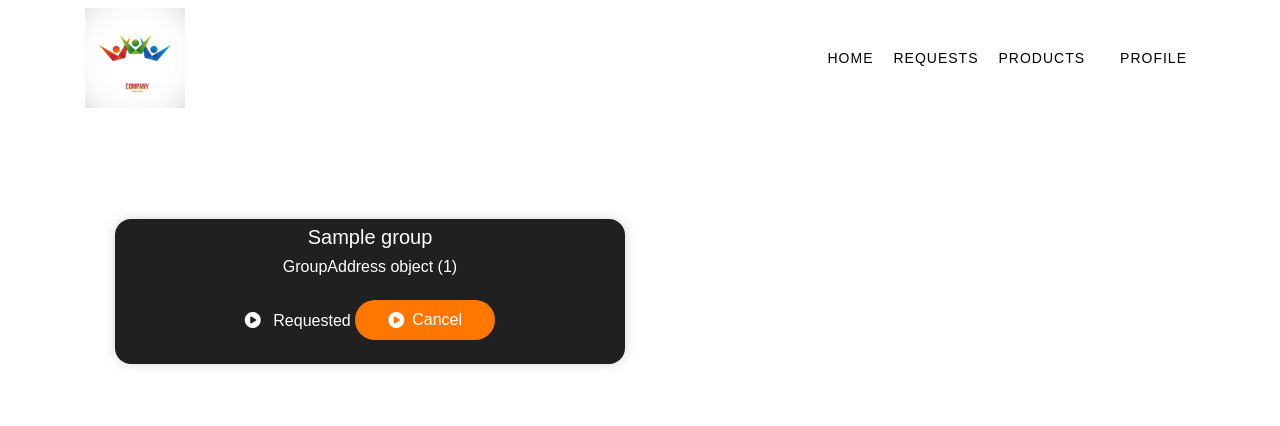
After one commit to samirpatil2000/HackathonProject, a Django app: page /view-send-joining-request/ in a window 1280 px wide. The commit adds this page. Shown: the top 426 px of the page. Run offline with Django 3.2, Linux system fonts and the light colour scheme; a user stored in the database is signed in; tables that the repository leaves empty hold one stand-in row (values such as "Sample post"); some libraries are stand-ins or nearby versions.

Commit message:
request send and cancel to joining group

```diff
--- a/product/models.py
+++ b/product/models.py
@@ -30,6 +30,16 @@ class Group(models.Model):
 
     def __str__(self):
         return str(self.name)
+
+
+class RequestForJoinGroup(models.Model):
+
+    user=models.OneToOneField(user,on_delete=models.CASCADE)
+    group=models.ForeignKey(Group,on_delete=models.CASCADE)
+    is_accepted= models.BooleanField(default=False)
+
+
+
 
 #
 #
--- a/product/urls.py
+++ b/product/urls.py
@@ -12,8 +12,16 @@ urlpatterns = [
     path('product/<id>',views.productDetailView,name="product-detail"),
     path('groups/',views.groupListPage,name='groups'),
     path('create-group/',views.createGroup,name='create-group'),
+
+    #send request
+    path('send-joining-request/<group_id>',views.sendRequestGroup,name="send_joining_request"),
+    path('view-send-joining-request/',views.view_send_request_to_group,name="view_send_joining_request"),
+    path('cancel-joining-request/',views.cancel_group_joining_request,name="cancel_group_joining_request"),
  ]
 
 
 #TODO
 # add urls to messages
+# group filter with address
+# request filter with address
+# post filer
--- a/product/views.py
+++ b/product/views.py
@@ -1,7 +1,8 @@
 from django.contrib.auth.decorators import login_required
+from django.core.exceptions import ObjectDoesNotExist
 from django.shortcuts import render, redirect
 from .forms import ProductUploadForm,CreateRequestForm,CreateGroupForm
-from .models import RequestForProduct,Product,Group
+from .models import RequestForProduct,Product,Group,RequestForJoinGroup
 from django.contrib import messages
 from account.models import Account
 # Create your views here.
@@ -113,3 +114,40 @@ def createGroup(request):
             return redirect('index-page')
     context={'form':gpForm}
     return render(request,'product/create_group.html',context)
+
+
+@login_required
+def sendRequestGroup(request,group_id):
+    user = request.user
+    group = Group.objects.get(id=group_id)
+    try:
+        RequestForJoinGroup.objects.create(user=user,group=group)
+        messages.success(request,f"You successfully send request to join {group.name}")
+        return redirect('index-page')
+    except:
+        messages.warning(request, f"You can send only request at a time")
+        return redirect('index-page')
+    # return render(request,'main/groups.html')
+
+@login_required
+def view_send_request_to_group(request):
+    user=request.user
+    context={}
+    try:
+        object=RequestForJoinGroup.objects.get(user=user)
+        context['group']=object.group
+        return render(request,'main/group_request.html',context)
+    except ObjectDoesNotExist:
+        messages.warning(request, f"No request ..!")
+        return redirect('index-page')
+
+@login_required
+def cancel_group_joining_request(request):
+    user = request.user
+    try:
+        RequestForJoinGroup.objects.get(user=user).delete()
+        messages.success(request, f"Delete request successfully")
+        return redirect('index-page')
+    except ObjectDoesNotExist:
+        messages.warning(request, f"No request ..!")
+        return redirect('index-page')
--- a/templates/main/a_navbar.html
+++ b/templates/main/a_navbar.html
@@ -60,10 +60,11 @@
                                     <div class="dropdown">
                                          <li class="nav-item">
                                             <a class="nav-link" href="#">PROFILE</a>
-                                        </li>
+                                         </li>
                                           <div class="dropdown-content">
-                                            <a href="#">YOUR PRODUCT LIST</a>
-                                            <a href="#">BORROWED PRODUCTS</a>
+                                            <a href="#">PRODUCT LIST</a>
+                                            <a href="{% url 'view_send_joining_request' %}">SEND REQUEST</a>
+                                            <a href="#">BORROWED History</a>
                                             <a style="color: red" href="{% url 'logout' %}"><span>LOGOUT</span></a>
                                           </div>
                                     </div>
--- /dev/null
+++ b/templates/main/group_request.html
@@ -0,0 +1,54 @@
+{% extends 'main/base.html' %}
+{% load static %}
+{% block style %}
+  <style>
+  	@media only screen and (max-width: 554px){
+  	.vid-wid{
+  		width: 250px;
+  	}
+  }
+  </style>
+{% endblock %}
+
+{% block content %}
+
+{#    <section class="page-title">#}
+        <div class="container">
+                <div class="col-lg-12 pt-0 pt-lg-5">
+                    <div class="text-center">
+                        <div class="col-lg-6">
+                    <br>
+                        <br>
+                        <br>
+                        <div class="contact-box text-center">
+                                <div class="contact-icon mb-4">
+    {#                                <div class="course-img">#}
+    {#									<img src="{{ obj.thumbnail.url }}">#}
+    {#								</div>#}
+                                    <br>
+                                    <br>
+                                    <h5>{{ group.name }}</h5>
+                                    <h6>{{ group.group_address }}</h6>
+                                </div>
+                                <div class="course-btn">
+                                    <a href="#" class="">
+                                        <i class="fas fa-play-circle mr-2" aria-hidden="true"></i>
+                                        <span>Requested</span>
+                                    </a>
+                                    <a href="{% url 'cancel_group_joining_request' %}" class="theme-btn">
+                                        <i class="fas fa-play-circle mr-2" aria-hidden="true"></i>
+                                        <span>Cancel</span>
+                                    </a>
+                                </div>
+                        </div>
+                    </div>
+                    <br>
+                    <br>
+                    <br>
+                    </div>
+                </div>
+            </div>
+
+{#    </section>#}
+
+{% endblock %}
--- a/templates/main/groups.html
+++ b/templates/main/groups.html
@@ -61,7 +61,7 @@
                                 <h6>{{ obj.group_address }}</h6>
                             </div>
                             <div class="course-btn">
-                                <a href="{{ obj.get_course_absolute_url }}" class="theme-btn">
+                                <a href="{% url 'send_joining_request' obj.id %}" class="theme-btn">
                                     <i class="fas fa-play-circle mr-2" aria-hidden="true"></i>
                                     <span>request to join</span>
                                 </a>
--- a/templates/main/index.html
+++ b/templates/main/index.html
@@ -9,9 +9,9 @@
 			<div class="col-lg-12 pt-0 pt-lg-5">
 				<div class="banner-content row pt-0 pt-lg-5">
 					<div class="col-lg-6 text-white  order-2 order-lg-1">
-						<span class="banner-tagline">Courses, Instructors, Learning</span>
+						<span class="banner-tagline">Teach your children the love of sharing</span>
 						<h1 class="text-white mt-4 mb-4 font-weight-bold">Stay Together grow together </h1>
-						<p>Sed ut perspiciatis unde omnis iste natus error sit voluptatem accusantium doemqe laudantium totam rem aperiam eaque ipsa quae ab illo inventore</p>
+						<p>the best way to multiply your happiness is to share it with others</p>
 						<a href="{% url 'create-product-request' %}" class="theme-btn"><span>Make Request</span></a>
 						<a href="{% url 'request-page' %}" class="theme-btn"><span>See Requests</span></a>
 					</div>
```
